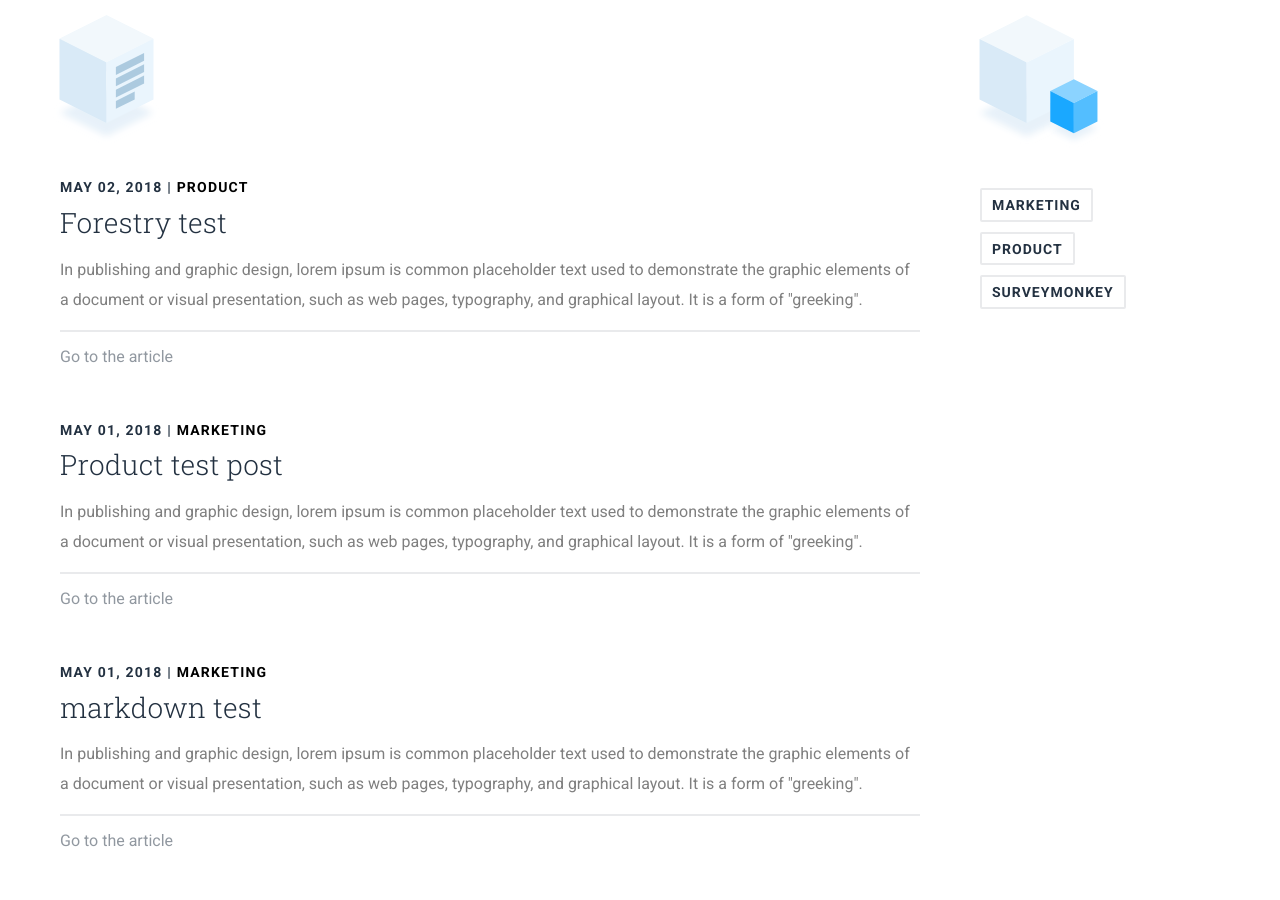
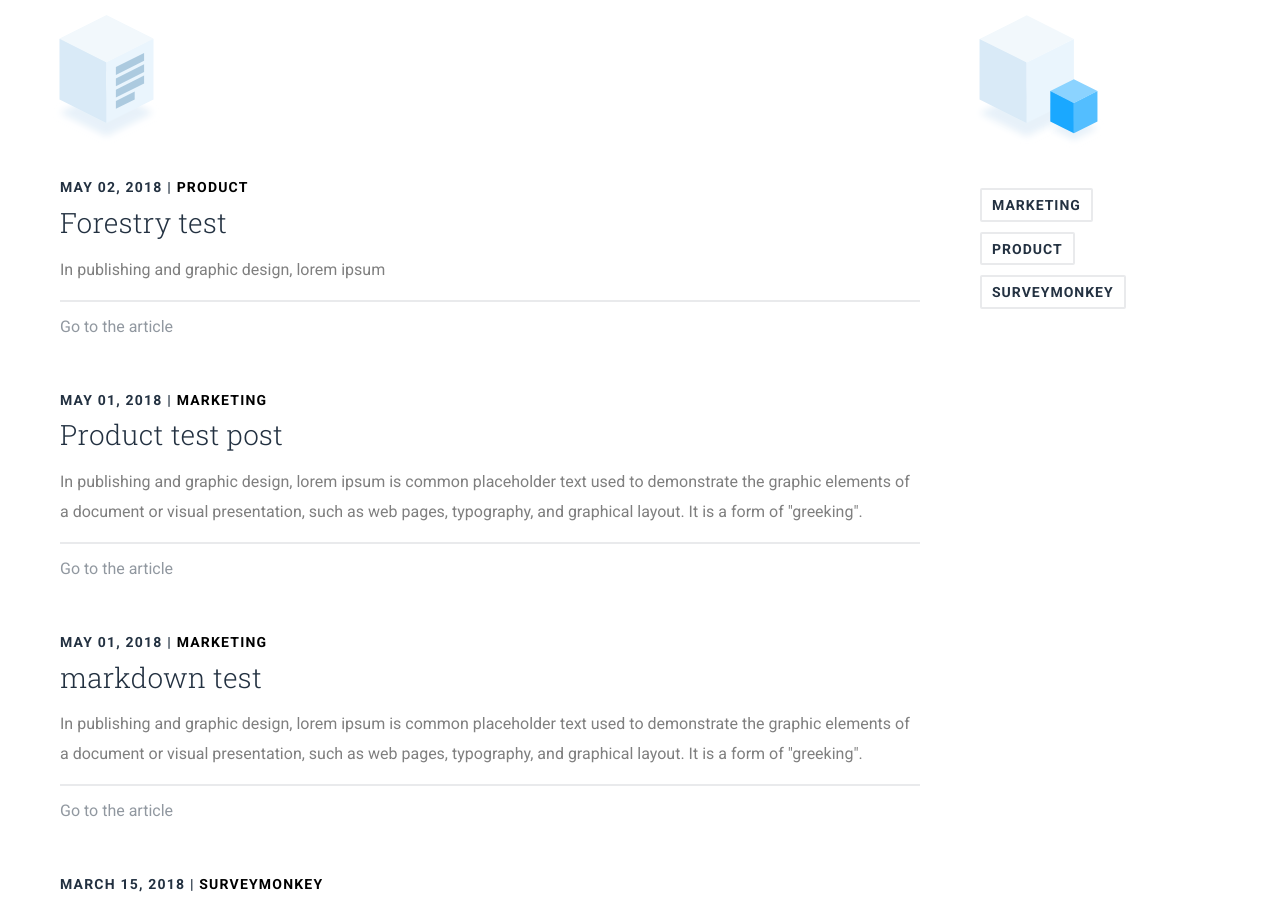
Before and after one commit to keboola/blog, a Jekyll site: the page built from index.md, in a window 1280 px wide and 900 px high, scrolled down 1259 px. Built offline with Jekyll 4.4.1, drawn with Linux system fonts in a browser that asks for light colours; nearby versions of some CDN libraries.

Commit message:
Update from Forestry.io - 2018-05-28-test.md

```diff
--- a/_posts/2018-05-28-test.md
+++ b/_posts/2018-05-28-test.md
@@ -3,13 +3,12 @@ title: Forestry test
 layout: post
 date: 2018-05-02 08:27:21 +0000
 permalink: forestry-test
-perex: In publishing and graphic design, lorem ipsum is common placeholder text used
-  to demonstrate the graphic elements of a document or visual presentation, such as
-  web pages, typography, and graphical layout. It is a form of "greeking".
+perex: In publishing and graphic design, lorem ipsum
 user: pavel-dolezal
 coverphoto: ''
 cover_photo_slider: ''
 categories: product
+category: ''
 ---
 In publishing and graphic design, **lorem ipsum** is common placeholder text used to demonstrate the graphic elements of a document or visual presentation, such as **web pages**, typography, and **graphical layout**. It is a form of "greeking".
 
```
